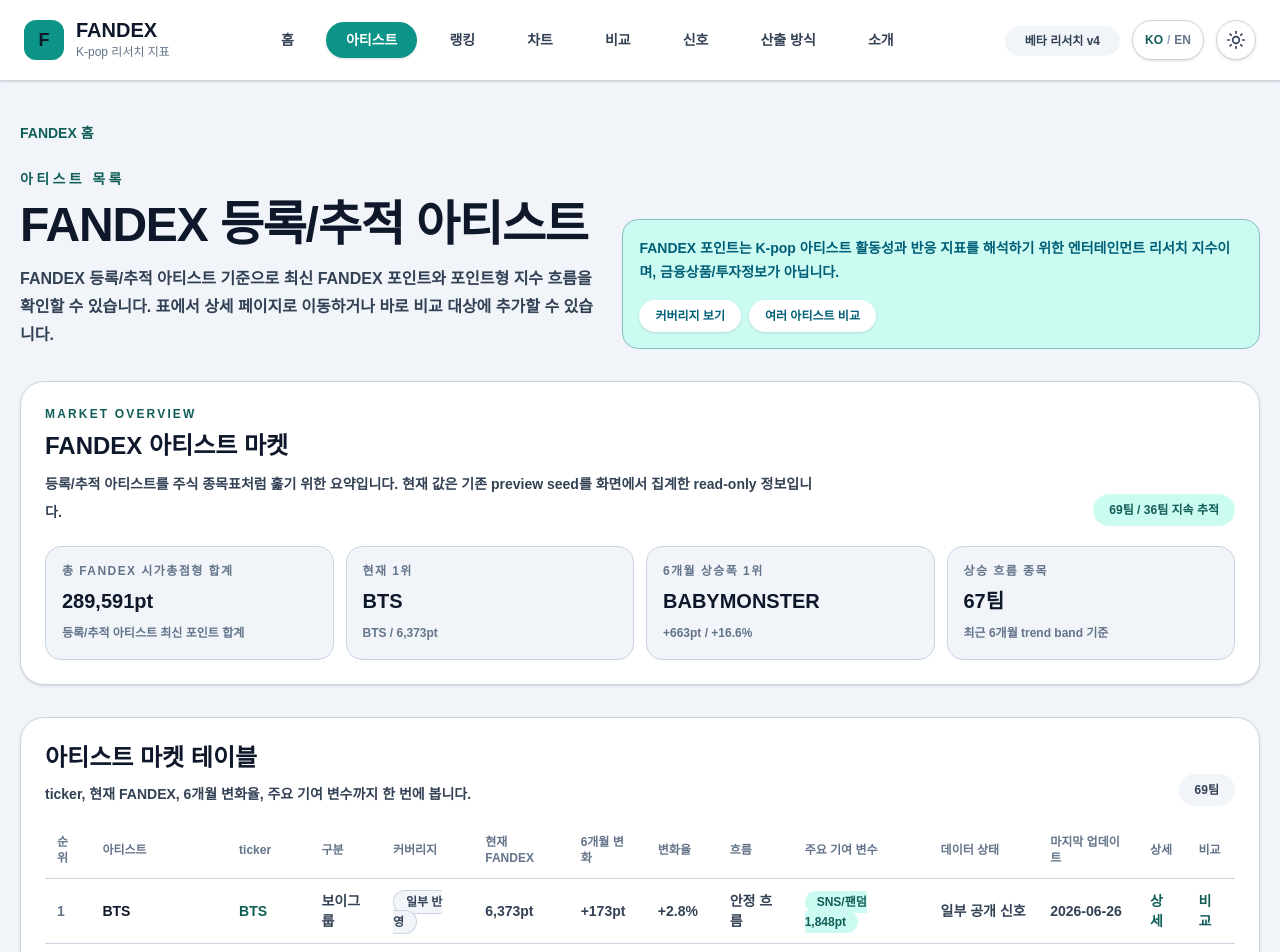
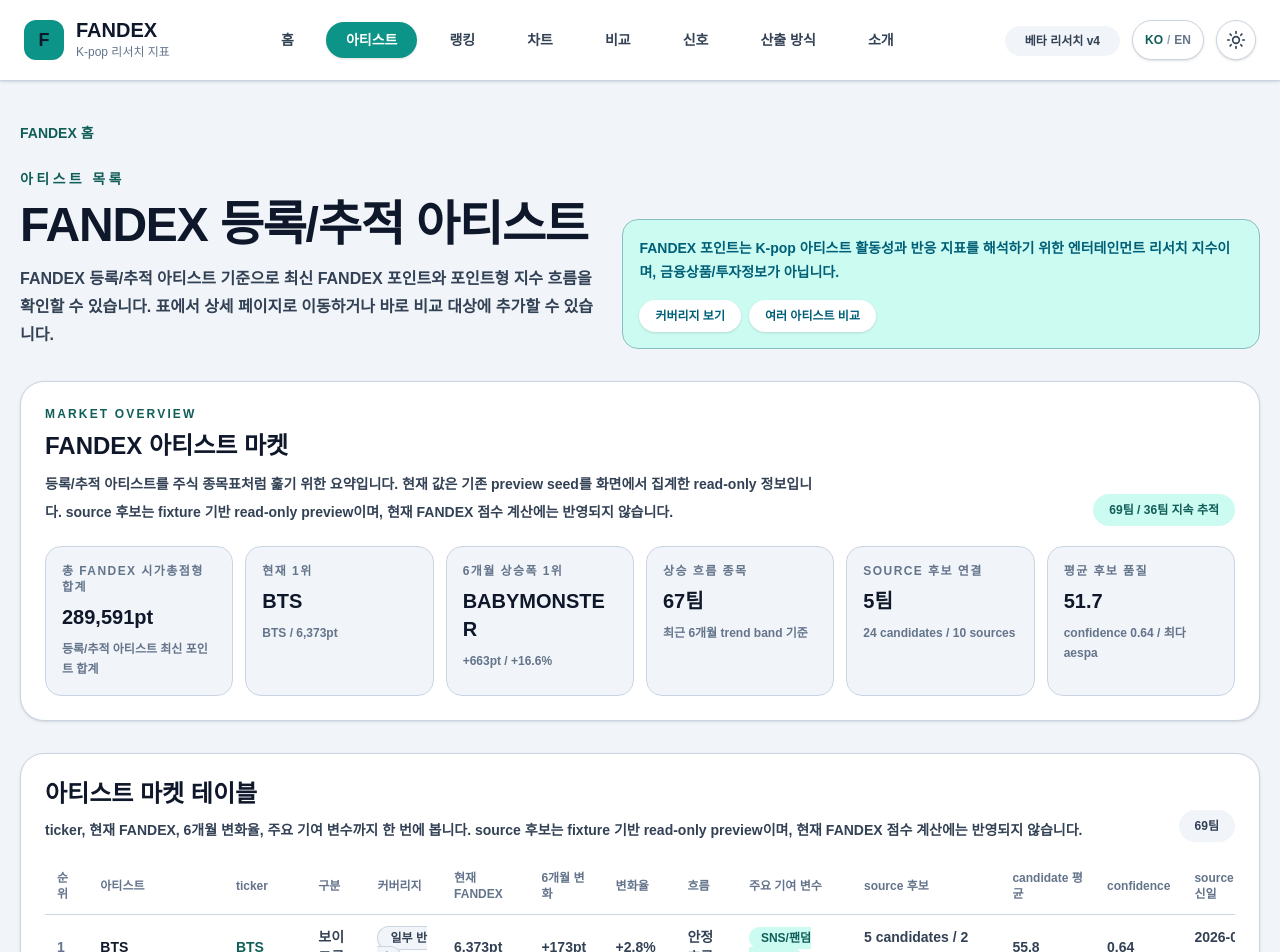
Before and after one commit to kpopmaker/fandex, a Next.js app: page /artists in a window 1280 px wide. Shown: the top 952 px of the page. Built offline with nearby package versions, Linux system fonts and the light colour scheme.

Commit message:
feat: show source candidate coverage in artist market

```diff
--- a/app/artists/page.tsx
+++ b/app/artists/page.tsx
@@ -10,6 +10,10 @@ import {
   type ArtistIndexGroupType,
   type ArtistIndexTrendBand,
 } from '../data/v4/charts/artistIndexChartData';
+import {
+  getSourceCandidateArtistSummaries,
+  getSourceCandidateMarketSummary,
+} from '../data/v4/sources';
 
 const groupTypeLabels: Record<ArtistIndexGroupType, string> = {
   girl_group: '걸그룹',
@@ -60,6 +64,24 @@ function formatDeltaRate(history: Array<{ fandexPoint: number }>) {
 
   const rate = ((latest.fandexPoint - first.fandexPoint) / first.fandexPoint) * 100;
   return `${rate >= 0 ? '+' : ''}${rate.toFixed(1)}%`;
+}
+
+function formatPreviewScore(value: number) {
+  return new Intl.NumberFormat('ko-KR', {
+    maximumFractionDigits: 1,
+  }).format(value);
+}
+
+function formatConfidenceRatio(value: number) {
+  return (value / 100).toFixed(2);
+}
+
+function formatSourceDate(value: string | null) {
+  if (!value) {
+    return '없음';
+  }
+
+  return value.slice(0, 10);
 }
 
 function getLatestPoint(profile: (typeof artistIndexChartProfiles)[number]) {
@@ -115,6 +137,17 @@ export default function ArtistsPage() {
   });
   const marketRows = getMarketRows(profiles);
   const marketSnapshot = getMarketSnapshot(marketRows);
+  const sourceCandidateMarketSummary = getSourceCandidateMarketSummary();
+  const sourceCandidateSummariesByArtist = new Map(
+    getSourceCandidateArtistSummaries().map((summary) => [
+      summary.artistId,
+      summary,
+    ]),
+  );
+  const topSourceCandidateArtist = profiles.find(
+    (profile) =>
+      profile.artistId === sourceCandidateMarketSummary.topArtistId,
+  );
 
   return (
     <main className="min-h-screen bg-slate-50 text-slate-950">
@@ -169,13 +202,15 @@ export default function ArtistsPage() {
               <p className="mt-2 max-w-3xl text-sm font-bold leading-7 text-slate-600">
                 등록/추적 아티스트를 주식 종목표처럼 훑기 위한 요약입니다.
                 현재 값은 기존 preview seed를 화면에서 집계한 read-only 정보입니다.
+                source 후보는 fixture 기반 read-only preview이며, 현재 FANDEX
+                점수 계산에는 반영되지 않습니다.
               </p>
             </div>
             <span className="rounded-full bg-cyan-50 px-4 py-2 text-xs font-black text-cyan-700">
               {profiles.length}팀 / {marketSnapshot.trackedCount}팀 지속 추적
             </span>
           </div>
-          <div className="mt-5 grid gap-3 sm:grid-cols-2 xl:grid-cols-4">
+          <div className="mt-5 grid gap-3 sm:grid-cols-2 xl:grid-cols-6">
             <MarketMetric
               label="총 FANDEX 시가총점형 합계"
               value={formatPoint(marketSnapshot.totalMarketPoint)}
@@ -206,6 +241,20 @@ export default function ArtistsPage() {
               value={`${marketSnapshot.risingCount}팀`}
               note="최근 6개월 trend band 기준"
             />
+            <MarketMetric
+              label="source 후보 연결"
+              value={`${sourceCandidateMarketSummary.artistCount}팀`}
+              note={`${sourceCandidateMarketSummary.candidateCount} candidates / ${sourceCandidateMarketSummary.sourceItemCount} sources`}
+            />
+            <MarketMetric
+              label="평균 후보 품질"
+              value={formatPreviewScore(
+                sourceCandidateMarketSummary.averageCandidateScore,
+              )}
+              note={`confidence ${formatConfidenceRatio(
+                sourceCandidateMarketSummary.averageConfidenceScore,
+              )} / 최다 ${topSourceCandidateArtist?.artistName ?? '없음'}`}
+            />
           </div>
         </section>
 
@@ -215,6 +264,8 @@ export default function ArtistsPage() {
               <h2 className="text-2xl font-black">아티스트 마켓 테이블</h2>
               <p className="mt-2 text-sm font-bold leading-6 text-slate-600">
                 ticker, 현재 FANDEX, 6개월 변화율, 주요 기여 변수까지 한 번에 봅니다.
+                source 후보는 fixture 기반 read-only preview이며, 현재 FANDEX
+                점수 계산에는 반영되지 않습니다.
               </p>
             </div>
             <span className="rounded-full bg-slate-100 px-4 py-2 text-xs font-black text-slate-600">
@@ -222,7 +273,7 @@ export default function ArtistsPage() {
             </span>
           </div>
           <div className="overflow-x-auto">
-            <table className="w-full min-w-[1120px] border-separate border-spacing-0 text-left text-sm">
+            <table className="w-full min-w-[1480px] border-separate border-spacing-0 text-left text-sm">
               <thead>
                 <tr className="text-xs font-black text-slate-500">
                   <th className="border-b border-slate-200 p-3">순위</th>
@@ -235,6 +286,10 @@ export default function ArtistsPage() {
                   <th className="border-b border-slate-200 p-3">변화율</th>
                   <th className="border-b border-slate-200 p-3">흐름</th>
                   <th className="border-b border-slate-200 p-3">주요 기여 변수</th>
+                  <th className="border-b border-slate-200 p-3">source 후보</th>
+                  <th className="border-b border-slate-200 p-3">candidate 평균</th>
+                  <th className="border-b border-slate-200 p-3">confidence</th>
+                  <th className="border-b border-slate-200 p-3">source 최신일</th>
                   <th className="border-b border-slate-200 p-3">데이터 상태</th>
                   <th className="border-b border-slate-200 p-3">마지막 업데이트</th>
                   <th className="border-b border-slate-200 p-3">상세</th>
@@ -244,6 +299,8 @@ export default function ArtistsPage() {
               <tbody>
                 {marketRows.map((row, index) => {
                   const { profile, latest, strongestVariable } = row;
+                  const sourceCandidateSummary =
+                    sourceCandidateSummariesByArtist.get(profile.artistId);
 
                   return (
                     <tr
@@ -287,6 +344,32 @@ export default function ArtistsPage() {
                         ) : (
                           '-'
                         )}
+                      </td>
+                      <td className="border-b border-slate-100 p-3">
+                        {sourceCandidateSummary
+                          ? `${sourceCandidateSummary.candidateCount} candidates / ${sourceCandidateSummary.sourceItemCount} sources`
+                          : '없음'}
+                      </td>
+                      <td className="border-b border-slate-100 p-3 font-mono">
+                        {sourceCandidateSummary
+                          ? formatPreviewScore(
+                              sourceCandidateSummary.averageCandidateScore,
+                            )
+                          : '-'}
+                      </td>
+                      <td className="border-b border-slate-100 p-3 font-mono">
+                        {sourceCandidateSummary
+                          ? formatConfidenceRatio(
+                              sourceCandidateSummary.averageConfidenceScore,
+                            )
+                          : '-'}
+                      </td>
+                      <td className="border-b border-slate-100 p-3 font-mono">
+                        {sourceCandidateSummary
+                          ? formatSourceDate(
+                              sourceCandidateSummary.latestPublishedAt,
+                            )
+                          : '없음'}
                       </td>
                       <td className="border-b border-slate-100 p-3">
                         {latest ? dataStatusLabels[latest.dataStatus] : '-'}
```
